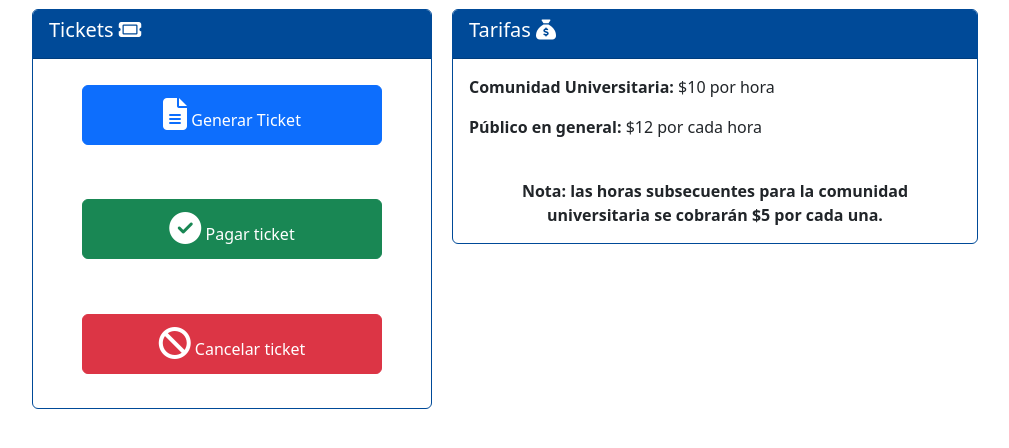
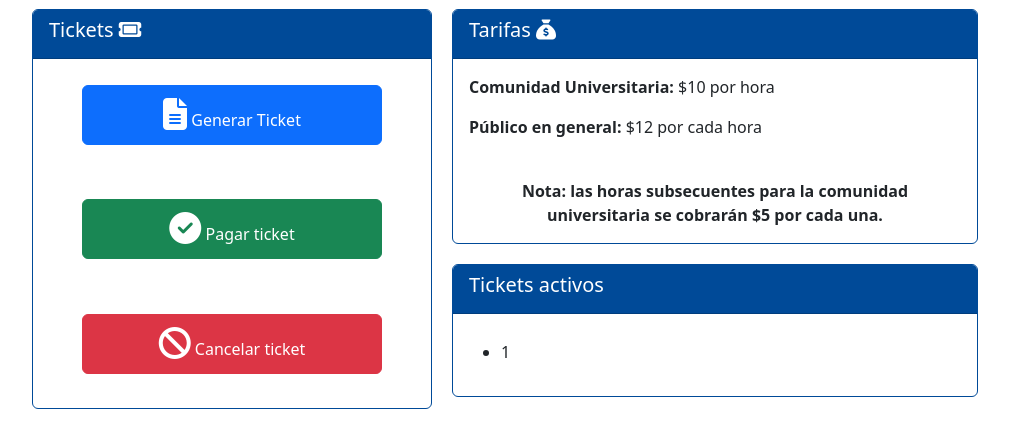
Before and after one commit to 284949MAVS/EstacionamientoServidor, a PHP site: page /ticket.php in a window 1280 px wide. Shown: the part 199-647 px from the top of the page, without its empty margins (210-1219 px from the left). Run offline with PHP 8.4, Linux system fonts and the light colour scheme; the visitor is signed in with stand-in values (Sample User, id 1); tables that the repository leaves empty hold one stand-in row (values such as "Sample post"); some libraries are stand-ins or nearby versions.

Commit message:
paginación de tickets activos
Se creo un apartado para los tickets activos, con paginación para poder tener una mejor vista de los tickets activos en el sistema

```diff
--- a/EstacionamientoUASLP/ticket.php
+++ b/EstacionamientoUASLP/ticket.php
@@ -37,10 +37,13 @@ unset($_SESSION['formulario_enviado']);
 ?>
 
 <?php
-// Función para obtener los tickets activos
-function obtenerTicketsActivos($mysqli) {
-    // Consulta para obtener los tickets activos (status = 1)
-    $result = $mysqli->query("SELECT id_Ticket FROM tickets WHERE status = 1");
+// Función para obtener los tickets activos con paginación
+function obtenerTicketsActivos($mysqli, $pagina = 1, $porPagina = 5) {
+    // Calcular el índice de inicio
+    $inicio = ($pagina - 1) * $porPagina;
+
+    // Consulta para obtener los tickets activos (status = 1) para la página actual
+    $result = $mysqli->query("SELECT id_Ticket FROM tickets WHERE status = 1 LIMIT $inicio, $porPagina");
 
     $ticketsActivos = array();
 
@@ -57,8 +60,10 @@ function obtenerTicketsActivos($mysqli) {
     return $ticketsActivos;
 }
 
-// Llamar a la función para obtener los tickets activos
-$tickets = obtenerTicketsActivos($mysqli);
+// Llamar a la función para obtener los tickets activos en la página actual
+$pagina = isset($_GET['pagina']) ? $_GET['pagina'] : 1;
+$ticketsPorPagina = 5;
+$tickets = obtenerTicketsActivos($mysqli, $pagina, $ticketsPorPagina);
 ?>
 
 <!DOCTYPE html>
@@ -270,17 +275,17 @@ $tickets = obtenerTicketsActivos($mysqli);
                     </div>
 
                 </div>
-
             </div>
             <div class="col-md-6">
+                <div class="row justify-content-center">
                     <!-- Tarjeta de tarifas -->
+                    <div class="col-md-12">
                         <div class="card" style="border:1px solid #004A98; right: 0px;">
                             <div class="card-header" style="background-color:#004A98;">
                                 <h5 class="card-title" style="color: #ffffff; font-size:bold;">Tarifas <i class="fa-solid fa-sack-dollar"></i></h5>
                             </div>
                             <div class="card-body">
                                 <!-- Contenido de la tarjeta de tarifas -->
-
                                 <p class="card-text"><span style="font-weight:bold;"> Comunidad Universitaria:</span> $10 por hora</p>
                                 <p class="card-text"><span style="font-weight:bold;">Público en general:</span> $12 por cada hora </p>
                                 <br>
@@ -288,9 +293,75 @@ $tickets = obtenerTicketsActivos($mysqli);
                             </div>
                         </div>
                     </div>
+                    <!-- Nueva tarjeta -->
+                    <div class="col-md-12">
+                        <div class="card" style="border:1px solid #004A98;">
+                            <div class="card-header" style="background-color:#004A98;">
+                                <h5 class="card-title" style="color: #ffffff; font-size:bold;">Tickets activos</h5>
+                            </div>
+                            <div class="card-body">
+                            <div id="activeTickets" style="margin-top: 10px;">
+                                    <ul>
+                                        <?php
+                                        // Iterar sobre los tickets activos y mostrarlos en una lista
+                                        foreach ($tickets as $ticket) {
+                                            echo "<li>{$ticket['id_Ticket']}</li>";
+                                        }
+                                        ?>
+                                    </ul>
+                                    <!-- Botones de paginación -->
+                                    <?php
+                                        // Calcular el número total de páginas
+                                        $result = $mysqli->query("SELECT COUNT(*) AS total FROM tickets WHERE status = 1");
+                                        $totalRegistros = $result->fetch_assoc()['total'];
+                                        $totalPaginas = ceil($totalRegistros / $ticketsPorPagina);
+
+                                        // Definir cuántas páginas mostrar antes y después de la página actual
+                                        $paginasMostradas = 2; // Puedes ajustar este valor según tus necesidades
+
+                                        // Calcular el rango de páginas a mostrar
+                                        $inicio = max(1, $pagina - $paginasMostradas);
+                                        $fin = min($totalPaginas, $pagina + $paginasMostradas);
+
+                                        // Mostrar botones de paginación si hay más de una página
+                                        if ($totalPaginas > 1) {
+                                            echo "<div class='text-center'>";
+                                            echo "<ul class='pagination'>";
+                                            if ($pagina > 1) {
+                                                echo "<li class='page-item'><a class='page-link' id='previousPage' href='?pagina=" . ($pagina - 1) . "'>Anterior</a></li>";
+                                            }
+                                            if ($inicio > 1) {
+                                                echo "<li class='page-item'><a class='page-link pageButton' href='?pagina=1'>1</a></li>";
+                                                if ($inicio > 2) {
+                                                    echo "<li class='page-item'><span class='page-link'>...</span></li>";
+                                                }
+                                            }
+                                            for ($i = $inicio; $i <= $fin; $i++) {
+                                                echo "<li class='page-item " . ($pagina == $i ? 'active' : '') . "'><a class='page-link pageButton' href='?pagina=$i'>$i</a></li>";
+                                            }
+                                            if ($fin < $totalPaginas) {
+                                                if ($fin < $totalPaginas - 1) {
+                                                    echo "<li class='page-item'><span class='page-link'>...</span></li>";
+                                                }
+                                                echo "<li class='page-item'><a class='page-link pageButton' href='?pagina=$totalPaginas'>$totalPaginas</a></li>";
+                                            }
+                                            if ($pagina < $totalPaginas) {
+                                                echo "<li class='page-item'><a class='page-link' id='nextPage' href='?pagina=" . ($pagina + 1) . "'>Siguiente</a></li>";
+                                            }
+                                            echo "</ul>";
+                                            echo "</div>";
+                                        }
+                                    ?>
                                 </div>
                             </div>
 
+                            </div>
+                        </div>
+                    </div>
+                </div>
+            </div>
+        </div>
+    </div>
 </main>
 
 <!-- Primer Modal para ingresar ID del ticket -->
@@ -305,17 +376,7 @@ $tickets = obtenerTicketsActivos($mysqli);
             <div class="modal-body">
                 <input type="text" id="idticket" class="form-control" placeholder="ID" required>
                 <!-- Div para mostrar los tickets activos -->
-                <div id="activeTickets" style="margin-top: 10px;">
-                    <h4>Tickets activos:</h4>
-                    <ul>
-                        <?php
-                        // Iterar sobre los tickets activos y mostrarlos en una lista
-                        foreach ($tickets as $ticket) {
-                            echo "<li>{$ticket['id_Ticket']}</li>";
-                        }
-                        ?>
-                    </ul>
-                </div>
+
             </div>
             <div class="modal-footer">
                 <button type="button" class="btn btn-secondary" data-bs-dismiss="modal">Cancelar</button>
```
Lines whose indentation alone changed are shown as unchanged.
